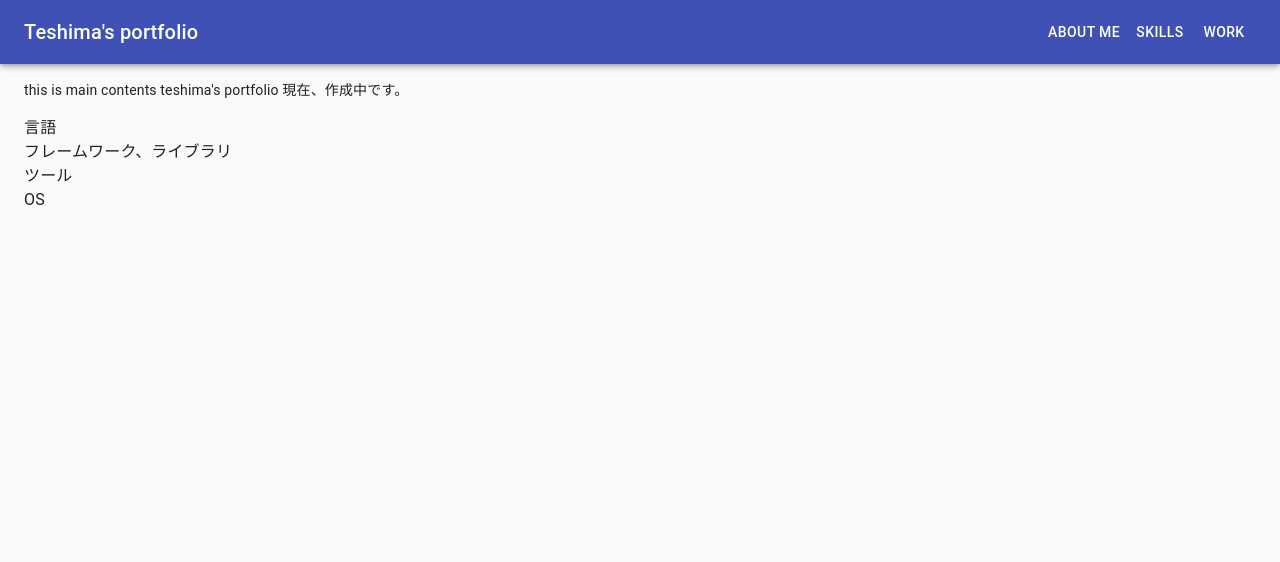
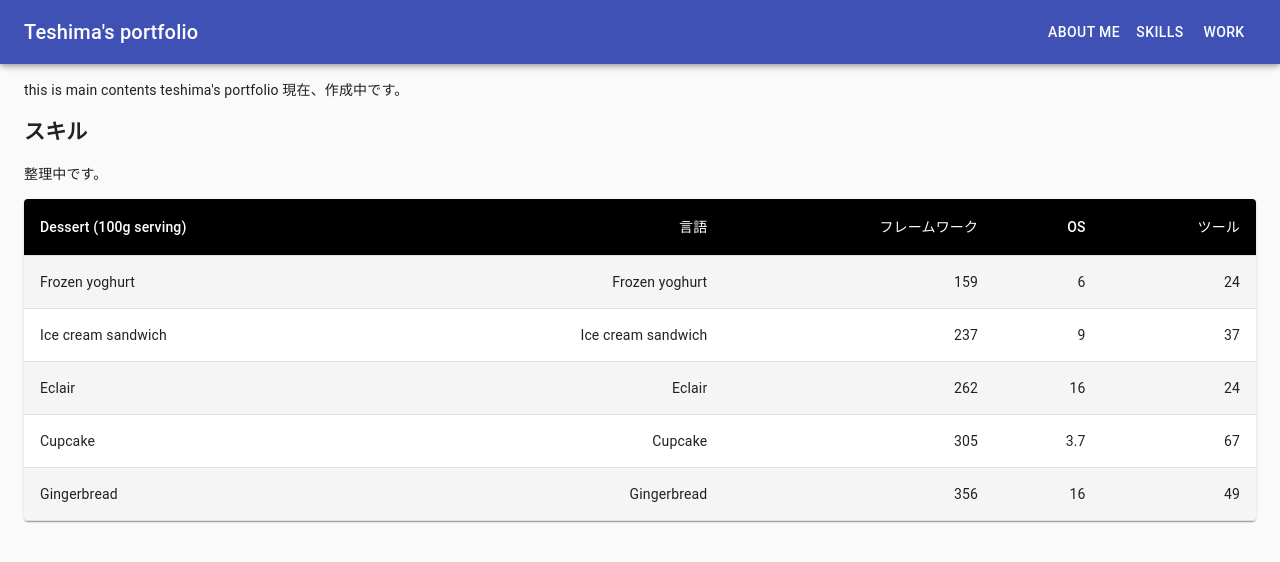
Before and after one commit to Teshima-Tatsuya/Teshima-Tatsuya.github.io, a React (Create React App) app: page /skills in a window 1280 px wide. Shown: the top 562 px of the page. Built offline with nearby package versions, Linux system fonts and the light colour scheme.

Commit message:
skills整理中

```diff
--- a/src/components/Skills.tsx
+++ b/src/components/Skills.tsx
@@ -1,13 +1,86 @@
 import React from "react";
-import { Typography } from "@material-ui/core";
+import {
+  withStyles,
+  Theme,
+  createStyles,
+  makeStyles,
+} from "@material-ui/core/styles";
+import Table from "@material-ui/core/Table";
+import TableBody from "@material-ui/core/TableBody";
+import TableCell from "@material-ui/core/TableCell";
+import TableContainer from "@material-ui/core/TableContainer";
+import TableHead from "@material-ui/core/TableHead";
+import TableRow from "@material-ui/core/TableRow";
+import Paper from "@material-ui/core/Paper";
+
+const StyledTableCell = withStyles((theme: Theme) =>
+  createStyles({
+    head: {
+      backgroundColor: theme.palette.common.black,
+      color: theme.palette.common.white,
+    },
+    body: {
+      fontSize: 14,
+    },
+  })
+)(TableCell);
+
+const StyledTableRow = withStyles((theme: Theme) =>
+  createStyles({
+    root: {
+      "&:nth-of-type(odd)": {
+        backgroundColor: theme.palette.action.hover,
+      },
+    },
+  })
+)(TableRow);
+
+const rows = [
+  ["Frozen yoghurt", 159, 6.0, 24, 4.0],
+  ["Ice cream sandwich", 237, 9.0, 37, 4.3],
+  ["Eclair", 262, 16.0, 24, 6.0],
+  ["Cupcake", 305, 3.7, 67, 4.3],
+  ["Gingerbread", 356, 16.0, 49, 3.9],
+];
+const useStyles = makeStyles({
+  table: {
+    minWidth: 700,
+  },
+});
 
 const Skills: React.FC = () => {
+  const classes = useStyles();
+
   return (
     <>
-      <Typography>言語</Typography>
-      <Typography>フレームワーク、ライブラリ</Typography>
-      <Typography>ツール</Typography>
-      <Typography>OS</Typography>
+      <h2>スキル</h2>
+      <pre>整理中です。</pre>
+      <TableContainer component={Paper}>
+        <Table className={classes.table} aria-label="customized table">
+          <TableHead>
+            <TableRow>
+              <StyledTableCell>Dessert (100g serving)</StyledTableCell>
+              <StyledTableCell align="right">言語</StyledTableCell>
+              <StyledTableCell align="right">フレームワーク</StyledTableCell>
+              <StyledTableCell align="right">OS</StyledTableCell>
+              <StyledTableCell align="right">ツール</StyledTableCell>
+            </TableRow>
+          </TableHead>
+          <TableBody>
+            {rows.map((row) => (
+              <StyledTableRow key={row[0]}>
+                <StyledTableCell component="th" scope="row">
+                  {row[0]}
+                </StyledTableCell>
+                <StyledTableCell align="right">{row[0]}</StyledTableCell>
+                <StyledTableCell align="right">{row[1]}</StyledTableCell>
+                <StyledTableCell align="right">{row[2]}</StyledTableCell>
+                <StyledTableCell align="right">{row[3]}</StyledTableCell>
+              </StyledTableRow>
+            ))}
+          </TableBody>
+        </Table>
+      </TableContainer>
     </>
   );
 };
```
